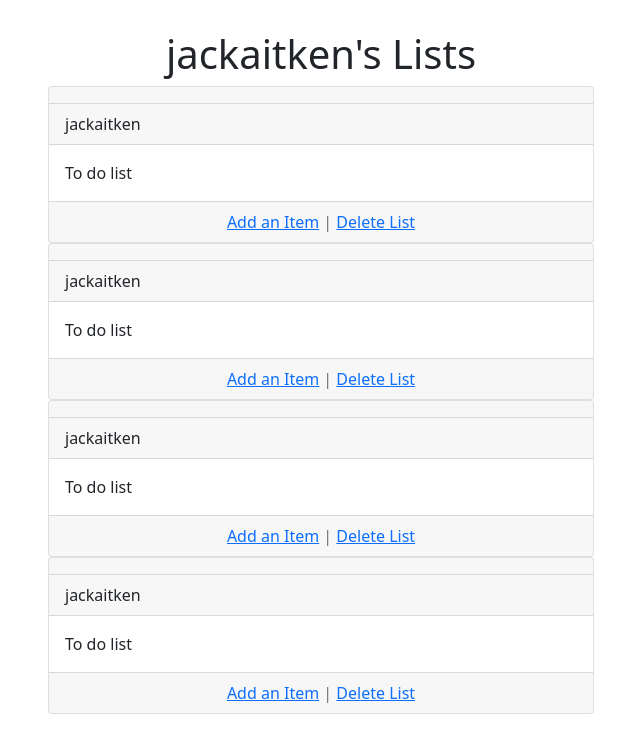
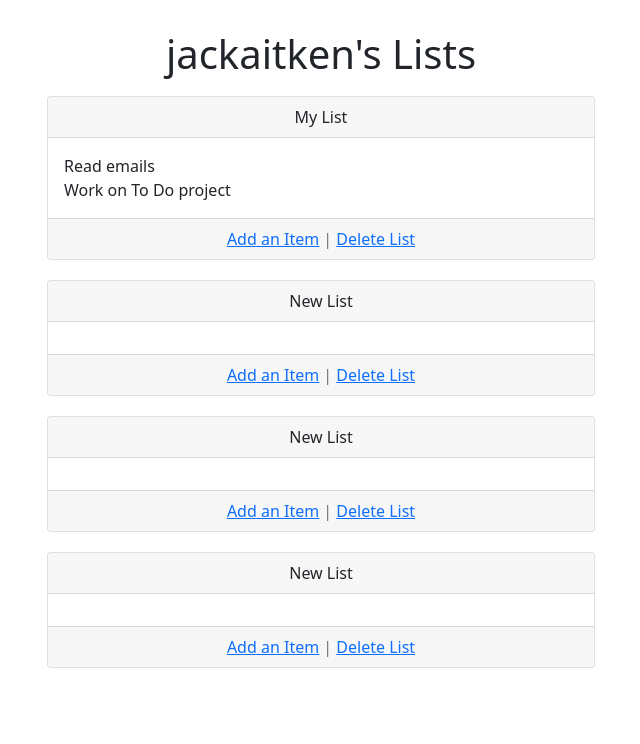
Before and after one commit to jackaitken/django-todo-app, a Django app: page /lists/2/todolists in a window 1280 px wide. Shown: the part 56-800 px from the top of the page, without its empty margins (319-959 px from the left). Run offline with Django 3.2, Linux system fonts and the light colour scheme; a user stored in the database is signed in; data comes from the database, SQL or seed files in the repository; both versions use the stored data as it was after the commit.

Commit message:
items now appear in lists

```diff
--- a/lists/models.py
+++ b/lists/models.py
@@ -22,7 +22,11 @@ class ToDoList(models.Model):
 class Item(models.Model):
     title = models.CharField(max_length=225)
     completed = models.BooleanField(default=False)
-    to_do_list = models.ForeignKey(ToDoList, on_delete=models.CASCADE)
+    to_do_list = models.ForeignKey(
+        ToDoList,
+        on_delete=models.CASCADE,
+        related_name='items'
+        )
 
     def __str__(self):
         return f"{self.title}"
--- a/lists/views.py
+++ b/lists/views.py
@@ -3,7 +3,7 @@ from django.urls import reverse_lazy
 from .forms import CustomUserCreationForm
 from django.views.generic import CreateView, ListView
 from django.shortcuts import get_object_or_404
-from .models import ToDoList
+from .models import ToDoList, Item
 
 class SignUpView(CreateView):
     form_class = CustomUserCreationForm
--- a/templates/todo_lists.html
+++ b/templates/todo_lists.html
@@ -13,19 +13,18 @@
     </div>
 </div>
 {% for list in object_list %}
-    <div class="container">
+    <div class="container" style="padding: 10px;">
         <div class="row">
             <div class="col-3"></div>
             <div class="col-6">
                 <div class="card">
                     <div class="card-header">
-                        <span class="font-weight-bold">{{ list.title }}</span>
-                    </div>
-                    <div class="card-header">
-                        <span class="font-weight-bold">{{ list.owner }}</span>
+                        <span class="font-weight-bold d-flex justify-content-center">{{ list.name }}</span>
                     </div>
                     <div class="card-body">
-                        To do list
+                        {% for item in list.items.all %}
+                            <div>{{ item }}</div>
+                        {% endfor %}
                     </div>
                     <div class="card-footer text-center text-muted">
                         <a href="#">Add an Item</a> | <a href="#">Delete List</a>
```
Also changed, not shown: db.sqlite3, lists/migrations/0011_auto_20210209_2036.py (added).
